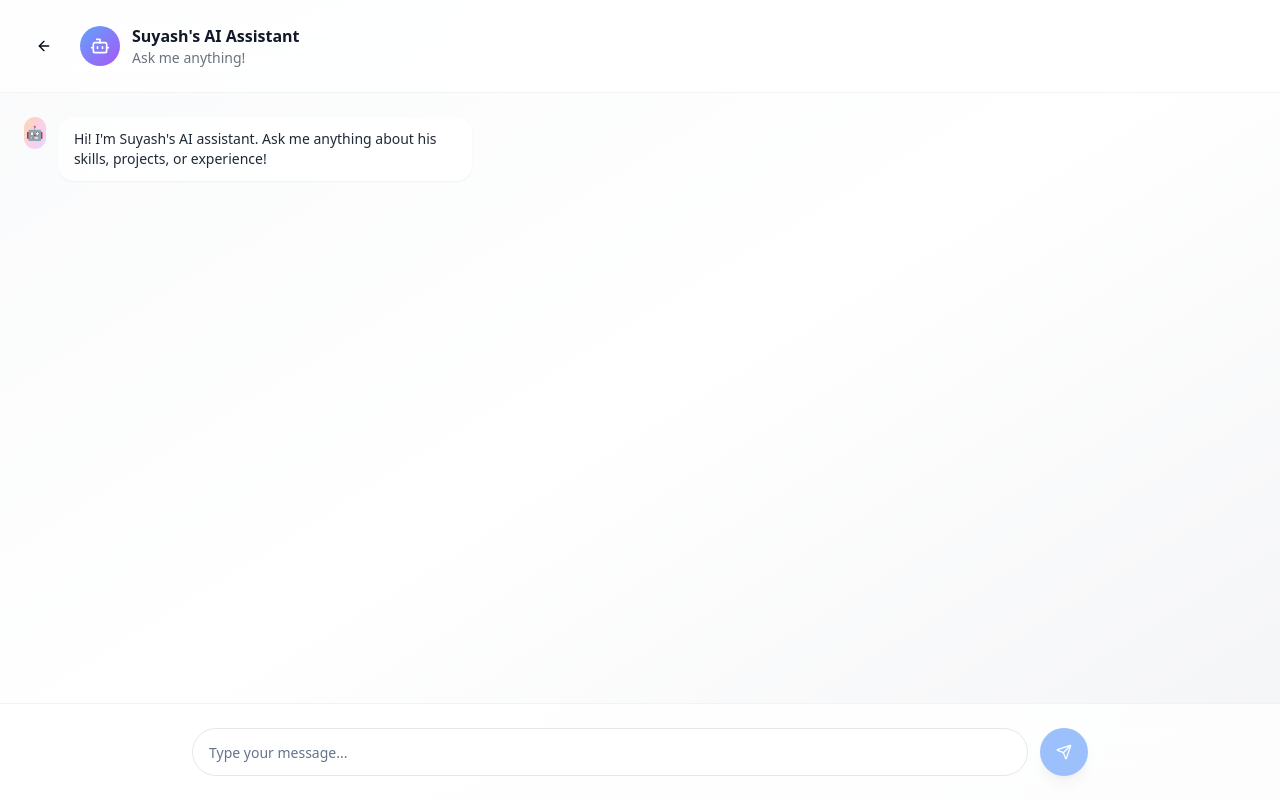
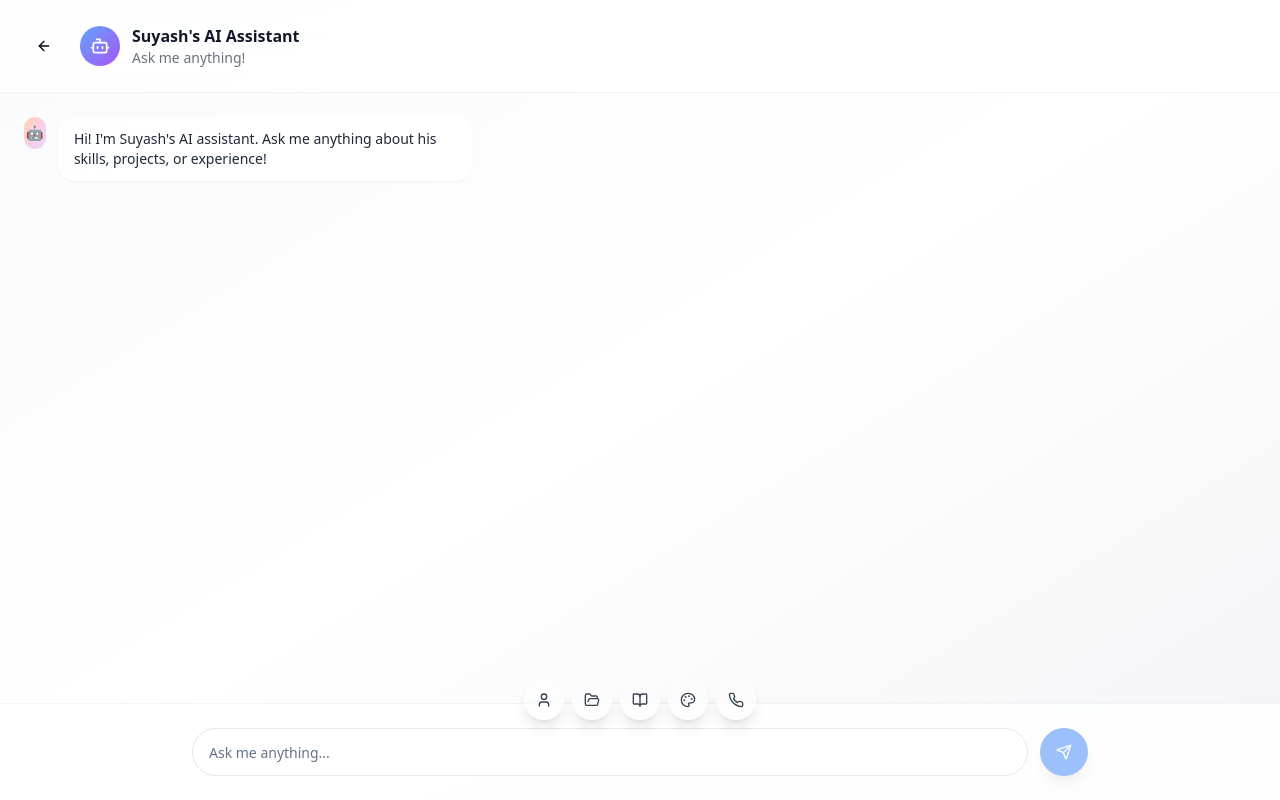
Before and after one commit to Suyashh-s/portfolio-, a React (Vite) app: page /chat in a window 1280 px wide. Built offline with nearby package versions, Linux system fonts and the light colour scheme.

Commit message:
Fix: Float navigation buttons in Chatbot page
Float the navigation buttons (Me, Projects, Skills, Fun, Contact) above the "Ask me anything" input box in the Chatbot page, ensuring they are clickable and visible without disrupting the page layout. Updated `src/pages/Chatbot.tsx`.

```diff
--- a/src/pages/Chatbot.tsx
+++ b/src/pages/Chatbot.tsx
@@ -1,6 +1,6 @@
 
 import { useState, useRef, useEffect } from "react";
-import { Send, ArrowLeft, User, Bot } from "lucide-react";
+import { Send, ArrowLeft, User, Bot, FolderOpen, BookOpen, Palette, Phone } from "lucide-react";
 import { Button } from "@/components/ui/button";
 import { Input } from "@/components/ui/input";
 import { useNavigate } from "react-router-dom";
@@ -25,6 +25,14 @@ const Chatbot = () => {
   const [isTyping, setIsTyping] = useState(false);
   const messagesEndRef = useRef<HTMLDivElement>(null);
   const navigate = useNavigate();
+
+  const navSections = [
+    { name: "Me", icon: User, color: "bg-emerald-400/30" },
+    { name: "Projects", icon: FolderOpen, color: "bg-purple-400/30" },
+    { name: "Skills", icon: BookOpen, color: "bg-blue-400/30" },
+    { name: "Fun", icon: Palette, color: "bg-pink-400/30" },
+    { name: "Contact", icon: Phone, color: "bg-yellow-400/30" }
+  ];
 
   const scrollToBottom = () => {
     messagesEndRef.current?.scrollIntoView({ behavior: "smooth" });
@@ -142,6 +150,25 @@ const Chatbot = () => {
         <div ref={messagesEndRef} />
       </div>
 
+      {/* Floating Navigation Buttons */}
+      <div className="fixed bottom-20 left-1/2 transform -translate-x-1/2 z-20">
+        <div className="flex gap-2">
+          {navSections.map((section, index) => {
+            const IconComponent = section.icon;
+            return (
+              <Button
+                key={section.name}
+                variant="ghost"
+                className={`w-10 h-10 rounded-full backdrop-blur-xl shadow-lg border-0 transition-all duration-300 hover:scale-105 ${section.color} bg-white/40 hover:bg-white/60 p-0`}
+                style={{ animationDelay: `${index * 50}ms` }}
+              >
+                <IconComponent className="w-4 h-4 text-gray-700" />
+              </Button>
+            );
+          })}
+        </div>
+      </div>
+
       {/* Input */}
       <div className="p-6 bg-white/80 backdrop-blur-xl border-t border-gray-200/50">
         <form onSubmit={handleSendMessage} className="flex gap-3 items-center max-w-4xl mx-auto">
@@ -149,7 +176,7 @@ const Chatbot = () => {
             <Input
               value={inputMessage}
               onChange={(e) => setInputMessage(e.target.value)}
-              placeholder="Type your message..."
+              placeholder="Ask me anything..."
               className="w-full h-12 pl-4 pr-4 rounded-full border-gray-200 bg-white focus:ring-2 focus:ring-blue-400/50"
               disabled={isTyping}
             />
```
